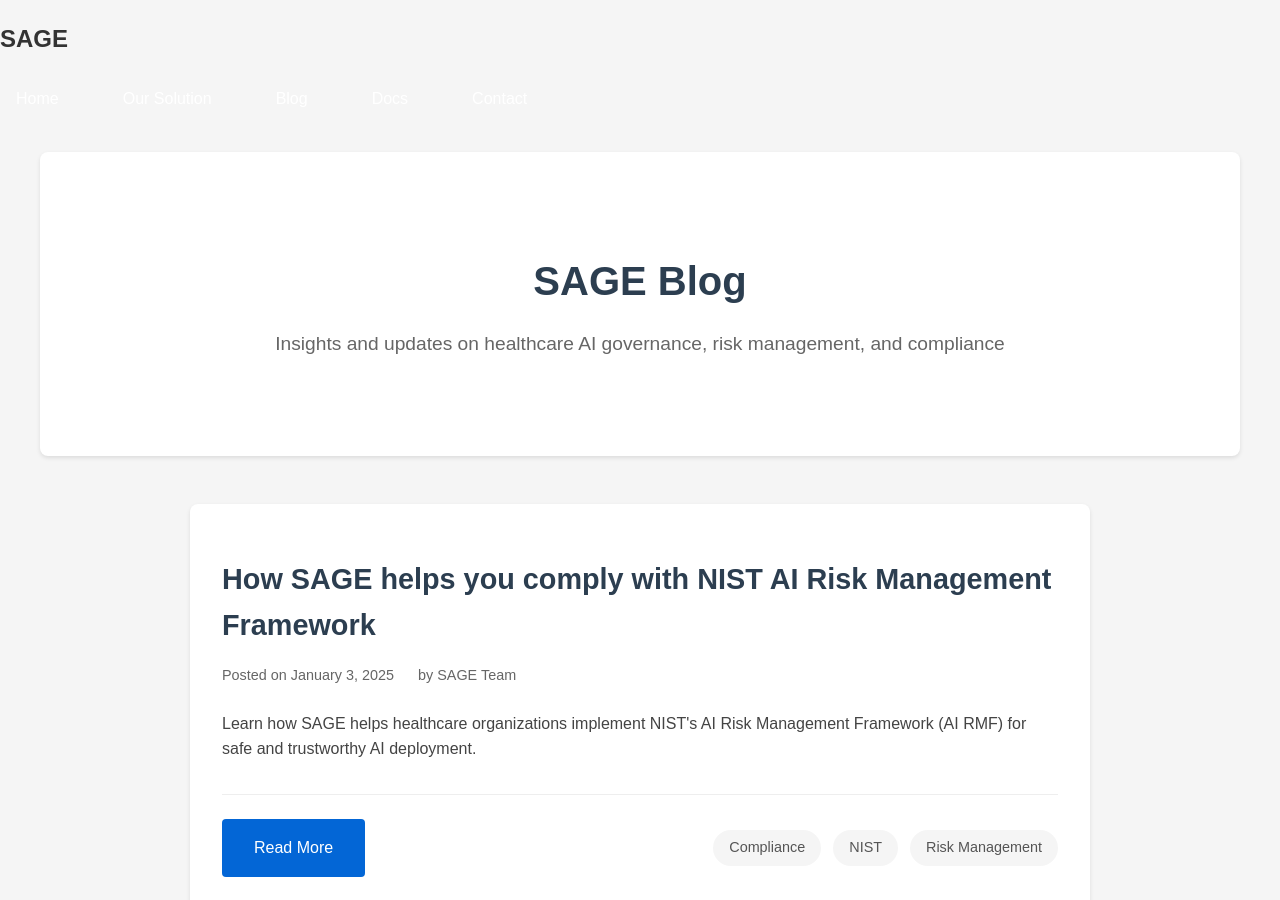
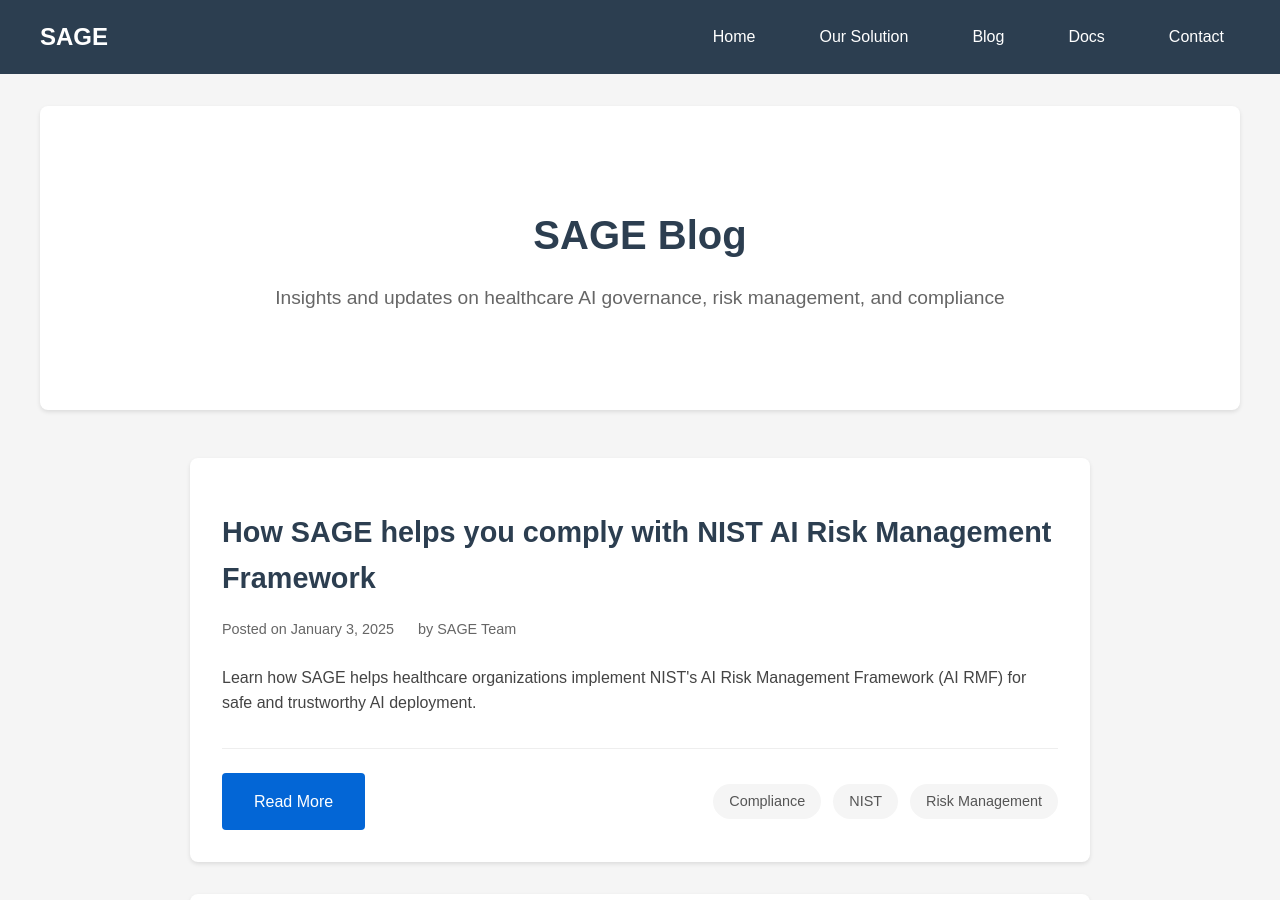
Before and after one commit to Systems-for-AI-Governance/SAGE, a Jekyll site: the page blog.html, which Jekyll copies as it is, in a window 1280 px wide and 900 px high. Built offline with Jekyll 4.4.1, drawn with Linux system fonts in a browser that asks for light colours.

```diff
--- a/blog.html
+++ b/blog.html
@@ -103,11 +103,9 @@
     </style>
 </head>
 <body>
-    <header>
-        <nav>
-            <div class="logo">
-                <h1>SAGE</h1>
-            </div>
+    <nav class="navbar">
+        <div class="nav-container">
+            <a href="/SAGE/" class="nav-logo">SAGE</a>
             <div class="nav-links">
                 <a href="/SAGE/">Home</a>
                 <a href="/SAGE/solution.html">Our Solution</a>
@@ -115,8 +113,8 @@
                 <a href="/SAGE/docs.html">Docs</a>
                 <a href="/SAGE/contact.html">Contact</a>
             </div>
-        </nav>
-    </header>
+        </div>
+    </nav>
 
     <div class="container">
         <section class="hero">
```
Also changed, not shown: contact.html (+5 -7 lines).
